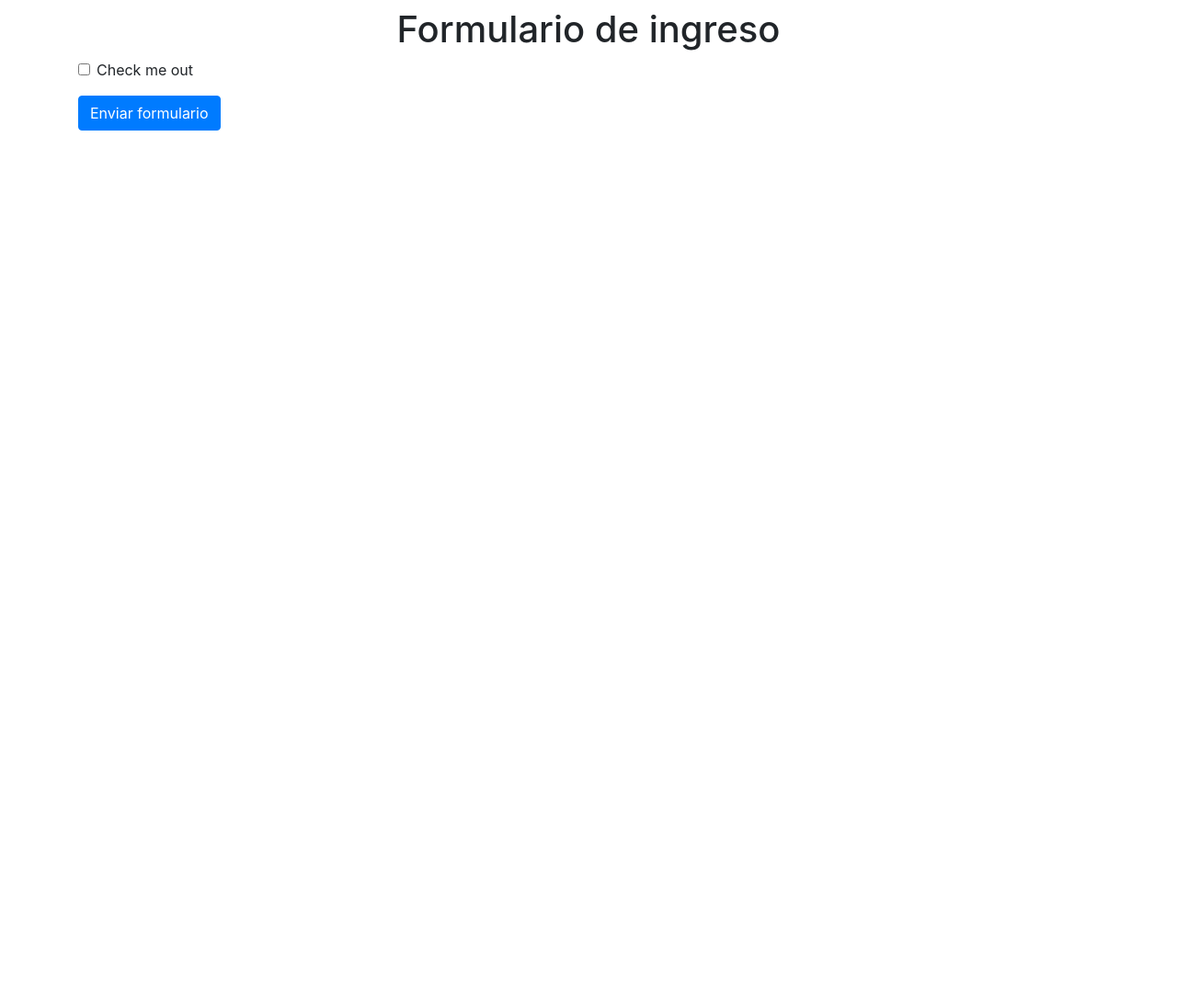
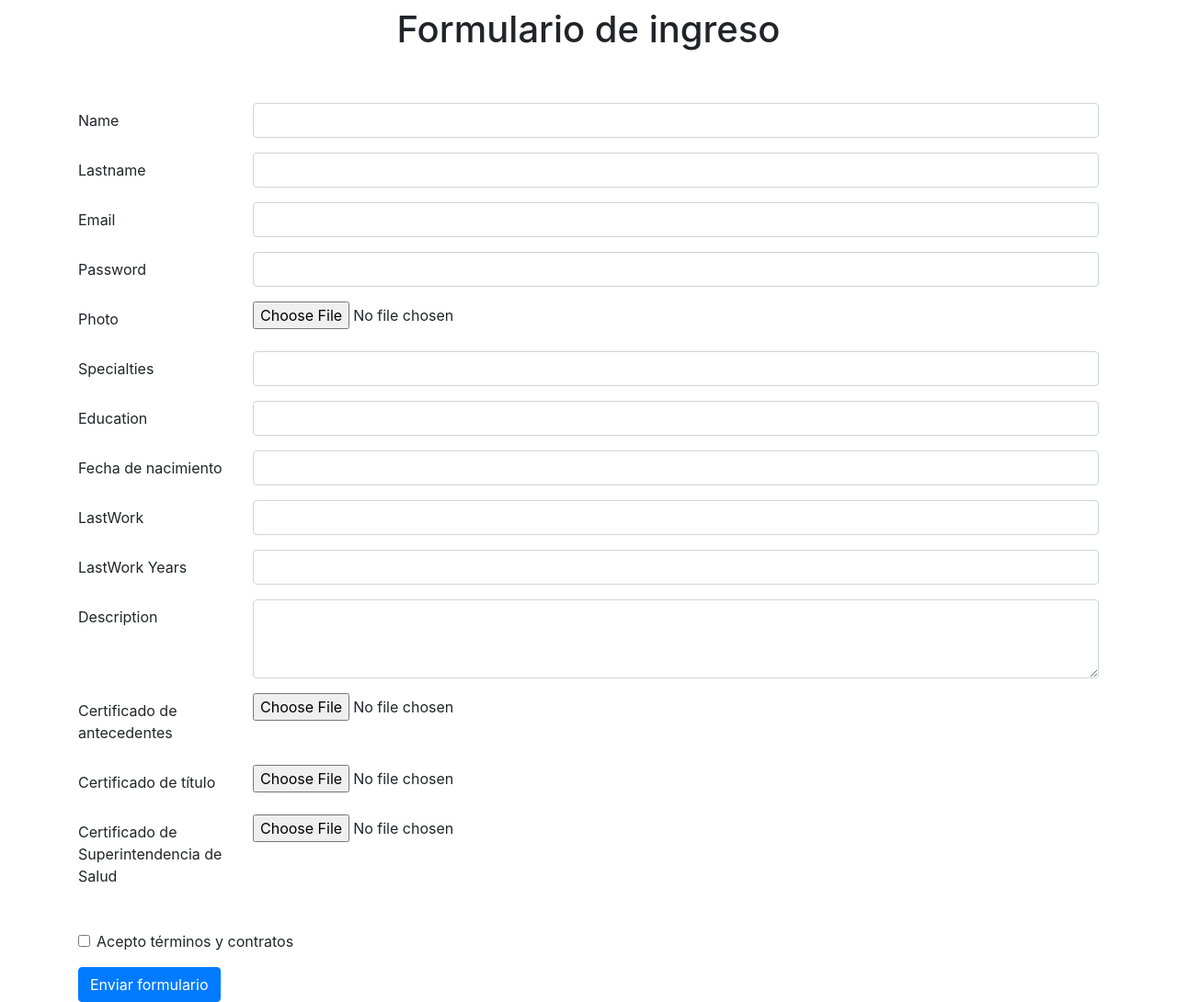
Before and after one commit to javieraizq88/proyecto-final-models.py, a plain HTML site: page profesionales/index2.html in a window 1280 px wide. Shown: the whole page at 92% size. Before the commit the page ends 800 px from the top, so only its background shows below. Drawn offline with nearby package versions, Linux system fonts and the light colour scheme.

Commit message:
formulario profesionales

```diff
--- a/profesionales/index2.html
+++ b/profesionales/index2.html
@@ -12,15 +12,117 @@
 <body>
 
     <h1 class="text-center mt-2">Formulario de ingreso</h1>
+    <br>
+    <br>
+    <div class="container">
+
+        <form>
+
+            <div class="form-group row" name="name">
+                <label for="input" class="col-sm-2 col-form-label">Name</label>
+                <div class="col-sm-10">
+                    <input type="text" class="form-control" id="nameprof">
+                </div>
+            </div>
+
+            <div class="form-group row" name="lastname">
+                <label for="inputEmail3" class="col-sm-2 col-form-label">Lastname</label>
+                <div class="col-sm-10">
+                    <input type="text" class="form-control" id="lastnameprof">
+                </div>
+            </div>
+
+            <div class="form-group row" name="email">
+                <label for="inputEmail3" class="col-sm-2 col-form-label">Email</label>
+                <div class="col-sm-10">
+                    <input type="email" class="form-control" id="emailprof">
+                </div>
+            </div>
+
+            <div class="form-group row" name="password">
+                <label for="inputPassword3" class="col-sm-2 col-form-label">Password</label>
+                <div class="col-sm-10">
+                    <input type="password" class="form-control" id="inputPassword3">
+                </div>
+            </div>
+
+            <div class="form-group row" name="photo">
+                <label for="exampleFormControlFile1" class="col-sm-2 col-form-label">Photo</label>
+                <div class="col-sm-10">
+                    <input type="file" class="form-control-file" id="exampleFormControlFile1">
+                </div>
+            </div>
+
+            <div class="form-group row" name="specialties">
+                <label for="input" class="col-sm-2 col-form-label">Specialties</label>
+                <div class="col-sm-10">
+                    <input type="text" class="form-control" id="specialties">
+                </div>
+            </div>
+
+            <div class="form-group row" name="education">
+                <label for="input" class="col-sm-2 col-form-label">Education</label>
+                <div class="col-sm-10">
+                    <input type="text" class="form-control" id="education">
+                </div>
+            </div>
+
+            <div class="form-group row" name="age">
+                <label for="input" class="col-sm-2 col-form-label">Fecha de nacimiento</label>
+                <div class="col-sm-10">
+                    <input type="text" class="form-control" id="age">
+                </div>
+            </div>
+
+            <div class="form-group row" name="lastWork">
+                <label for="input" class="col-sm-2 col-form-label">LastWork</label>
+                <div class="col-sm-10">
+                    <input type="text" class="form-control" id="lastWork">
+                </div>
+            </div>
+
+            <div class="form-group row" name="lastWorkyears">
+                <label for="input" class="col-sm-2 col-form-label">LastWork Years</label>
+                <div class="col-sm-10">
+                    <input type="text" class="form-control" id="lastWorkyears">
+                </div>
+            </div>
+
+            <div class="form-group row" name="description">
+                <label for="input" class="col-sm-2 col-form-label">Description</label>
+                <div class="col-sm-10">
+                    <textarea class="form-control" id="description" rows="3"></textarea>
+                </div>
+            </div>
 
 
-    <div class="container">
-        <form>
+            <div class="form-group row" name="certAntec">
+                <label for="input" class="col-sm-2 col-form-label">Certificado de antecedentes</label>
+                <div class="col-sm-10">
+                    <input type="file" class="form-control-file" id="certAntec">
+                </div>
+            </div>
+
+            <div class="form-group row" name="certTitulo">
+                <label for="input" class="col-sm-2 col-form-label">Certificado de título</label>
+                <div class="col-sm-10">
+                    <input type="file" class="form-control-file" id="certTitulo">
+                </div>
+            </div>
+
+            <div class="form-group row" name="certSuperInt">
+                <label for="input" class="col-sm-2 col-form-label">Certificado de Superintendencia de Salud</label>
+                <div class="col-sm-10">
+                    <input type="file" class="form-control-file" id="certSuperInt">
+                </div>
+            </div>
+
+            <br>
             <div class="form-group">
                 <div class="form-check">
                     <input class="form-check-input" type="checkbox" id="gridCheck">
                     <label class="form-check-label" for="gridCheck">
-                        Check me out
+                        Acepto términos y contratos
                     </label>
                 </div>
             </div>
```
